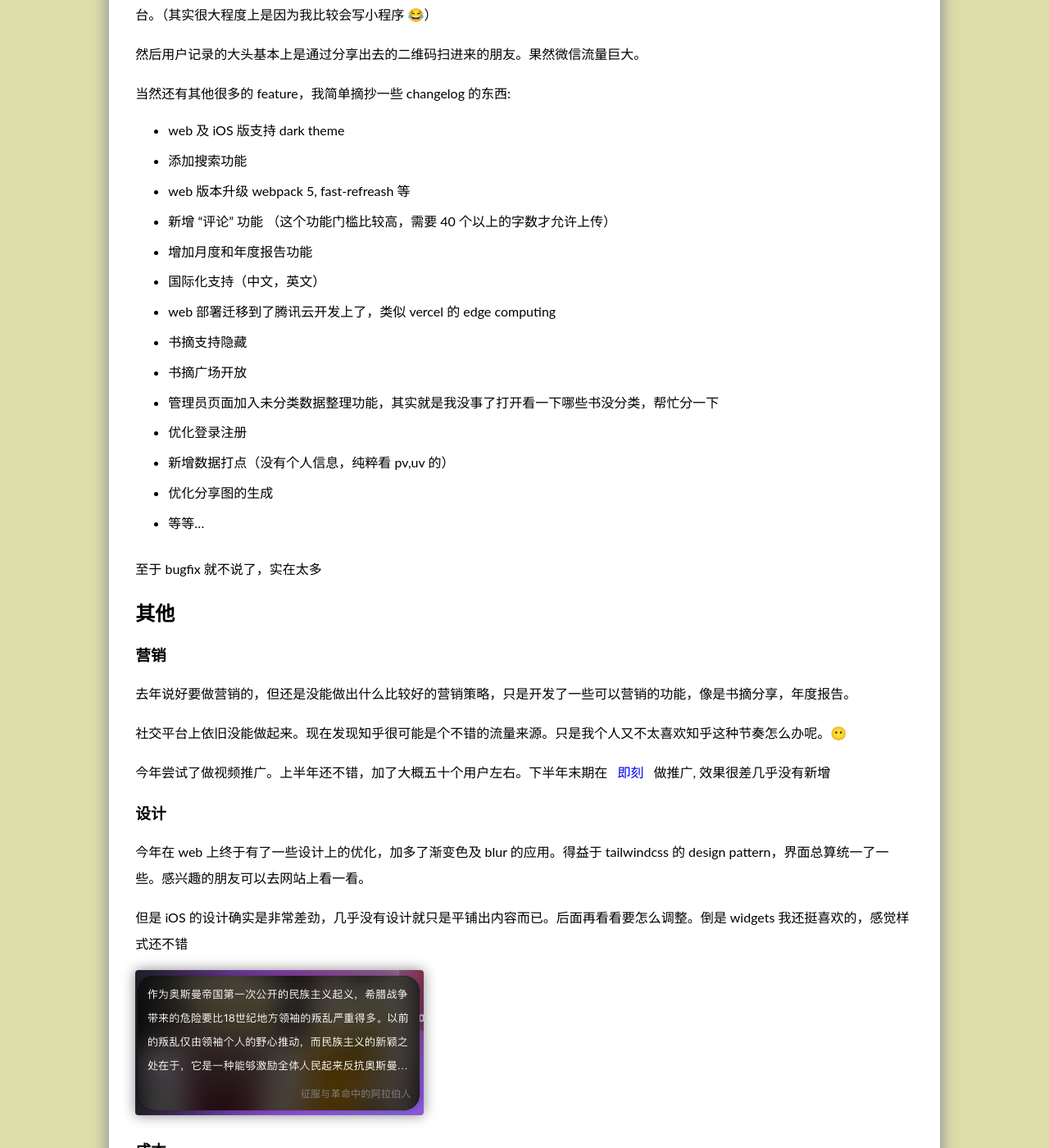
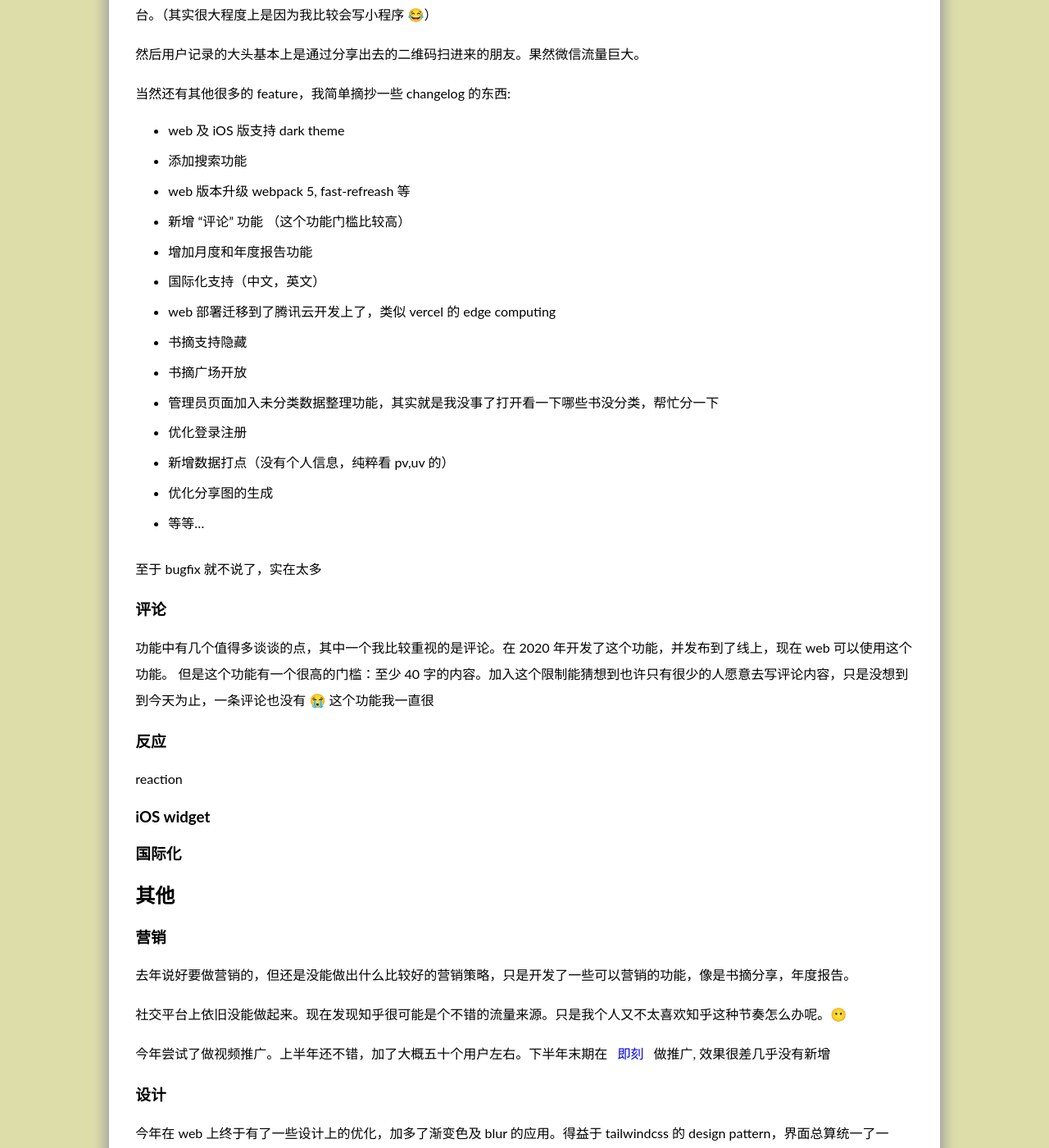
Before and after one commit to AnnatarHe/AnnatarHe.github.io, a Jekyll site: the page built from _posts/2021-01-04-clippingkk-in-2020.md, in a window 1280 px wide and 1400 px high, scrolled down 1758 px. Shown: the whole window at 82% size. Built offline with Jekyll 4.4.1, drawn with Linux system fonts in a browser that asks for light colours; some web fonts are replaced; comment, search, counter and statistics services are not loaded.

Commit message:
fix(cdn): fix cdn

```diff
--- a/_config.yml
+++ b/_config.yml
@@ -1,7 +1,7 @@
 name: AnnatarHe's blog
 author: AnnatarHe
 url: https://AnnatarHe.github.io
-cdn: http://cdn.annatarhe.com/github.io/images
+cdn: https://cdn-lc.annatarhe.cn/github.io/images
 email: iamhele1994@gmail.com
 uri: https://github.com/AnnatarHe
 paginate: 12
--- a/_posts/2021-01-04-clippingkk-in-2020.md
+++ b/_posts/2021-01-04-clippingkk-in-2020.md
@@ -63,7 +63,7 @@ Q3 接触到 iOS 14 的 widgets 确实非常不错，再加上那段时间对 Fl
 - web 及 iOS 版支持 dark theme
 - 添加搜索功能
 - web 版本升级 webpack 5, fast-refreash 等
-- 新增 “评论” 功能 （这个功能门槛比较高，需要 40 个以上的字数才允许上传）
+- 新增 “评论” 功能 （这个功能门槛比较高）
 - 增加月度和年度报告功能
 - 国际化支持（中文，英文）
 - web 部署迁移到了腾讯云开发上了，类似 vercel 的 edge computing
@@ -76,6 +76,20 @@ Q3 接触到 iOS 14 的 widgets 确实非常不错，再加上那段时间对 Fl
 - 等等...
 
 至于 bugfix 就不说了，实在太多
+
+### 评论
+
+功能中有几个值得多谈谈的点，其中一个我比较重视的是评论。在 2020 年开发了这个功能，并发布到了线上，现在 web 可以使用这个功能。
+但是这个功能有一个很高的门槛：至少 40 字的内容。加入这个限制能猜想到也许只有很少的人愿意去写评论内容，只是没想到到今天为止，一条评论也没有 😭
+这个功能我一直很
+
+### 反应
+
+reaction
+
+### iOS widget
+
+### 国际化
 
 ## 其他
 
```
